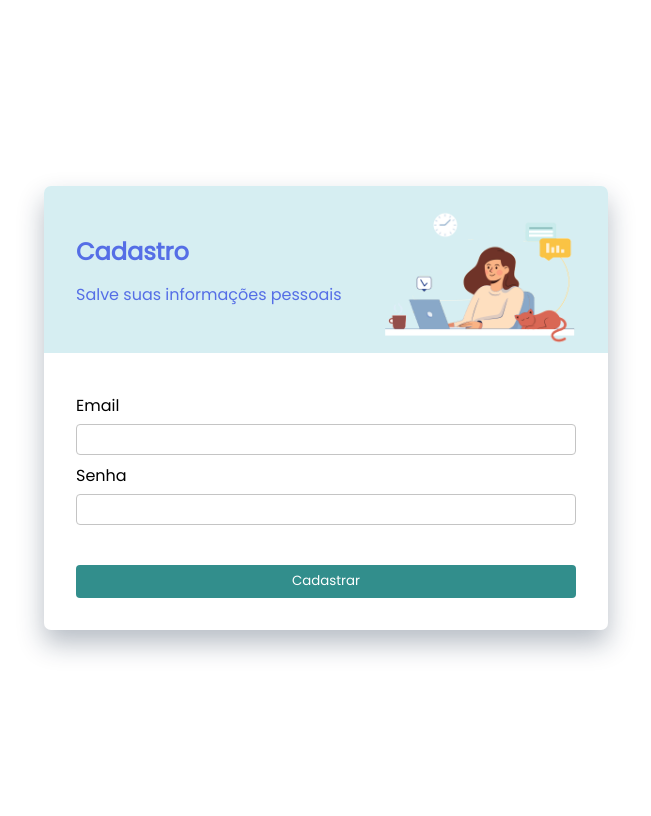
After one commit to Jhemili/Empresta-facil, a PHP site: page /cadastro_user.php in a window 1280 px wide. The commit adds this page. Shown: the whole page, without its empty margins (314-965 px from the left). Run offline with PHP 8.4, Linux system fonts and the light colour scheme; some web fonts are replaced.

Commit message:
cadastro de usuario e msg de erro

```diff
--- a/CSS/style.css
+++ b/CSS/style.css
@@ -2,7 +2,9 @@ body {
     display: flex;
     flex-direction: row;
     align-items: center;
+    justify-content: center;
     font-family: var(--ff-primaria);
+    height: 100vh;
 }
 
 main{
@@ -87,3 +89,16 @@ form h3 {
     font-weight: 400;
     display: inline-block;
 }
+
+.msg-cadastro {
+    margin-top: 1.5em;
+    font-size: .7em;
+    display: block;
+    width: 500px;
+    text-align: center;
+}
+
+.erro {
+    color: red;
+    font-size: .8em;
+}
--- /dev/null
+++ b/cadastro_user.php
@@ -0,0 +1,52 @@
+<?php
+     include("conexao.php");
+
+     if(isset($_POST['cadastrar'])){
+         $email = filter_input(INPUT_POST, 'email', FILTER_SANITIZE_EMAIL);
+         $senha = filter_input(INPUT_POST, 'senha');
+
+         if($email){
+             $sql = "SELECT * FROM usuario WHERE email = '$email'";
+             $sql = mysqli_query($conn,$sql);
+
+             $resultado = $sql->num_rows;
+
+             if($resultado == 0){
+
+                 $usuario = "INSERT INTO usuario (email, senha) VALUES ('$email', '$senha')";
+                 $insereUsuario = mysqli_query($conn,$usuario);
+
+
+                 echo "<script>window.location='perfil.php';alert('Cadastro feito com sucesso!');</script>";
+
+             } else {
+
+                 $_SESSION["erroCadastro"] = "usuário já cadastrado";
+
+             }
+         }
+
+     }
+?>
+<?php include "head.php";?>
+<main>
+    <div class="card">
+        <div class="container-titulos">
+            <h1>Cadastro</h1>
+            <h2>Salve suas informações pessoais</h2>
+        </div>
+        <div class="container container-form-perfil">
+            <form action="" method="POST" name="cadastro">
+                <div class="form-input">
+                    <label for="email">Email</label><input name="email" type="email" required>
+                    <span class="erro"><?php if(isset($_SESSION["erroCadastro"])){echo $_SESSION["erroCadastro"];}?></span>
+                </div>
+                <div class="form-input">
+                    <label for="senha">Senha</label><input name="senha" type="password" required>
+                </div>
+                <button type="submit" name="cadastrar" id="cadastrar">Cadastrar</button>
+            </form>
+        </div>
+    </div>
+</main>
+<?php include "footer.php" ?>
--- a/login.php
+++ b/login.php
@@ -59,6 +59,7 @@
                 ?>
             </div>
             <button type="submit">Entrar</button>
+            <span class="msg-cadastro"><a href="cadastro_user.php">Novo por aqui? Cadastre-se</a></span>
         </form>
     </div>
 </div>
--- a/perfil.php
+++ b/perfil.php
@@ -20,7 +20,7 @@ $busca = $conn->query($consulta) or die($conn->error);
                 <h2>Sua informações pessoais</h2>
             </div>
             <div class="container container-form-perfil">
-                <form action="perfil.php" method="post" name="perfil">
+                <form action="" method="POST" name="perfil">
                 <?php while($dados = $busca->fetch_assoc()){ ?>
                     <p><h3>Nome: </h3> <?php echo $dados['nome_usuario']." ".$dados['sobrenome'];?></p>
                     <p><h3>E-mail:</h3> <?php echo $dados['email'];?></p>
--- a/processa_cadastro.php
+++ b/processa_cadastro.php
@@ -45,7 +45,4 @@
 
     } mysqli_close($conn);
 
-
-
-
 ?>
```
